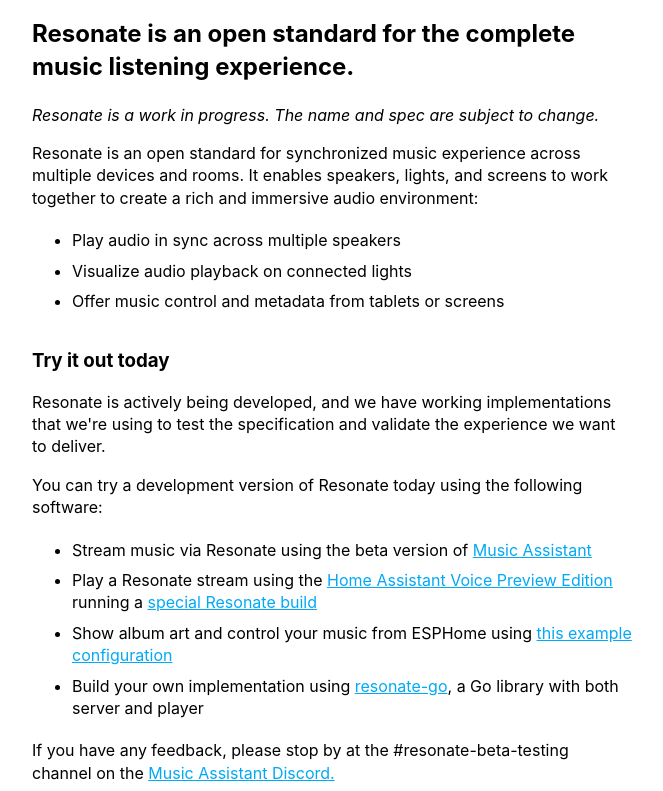
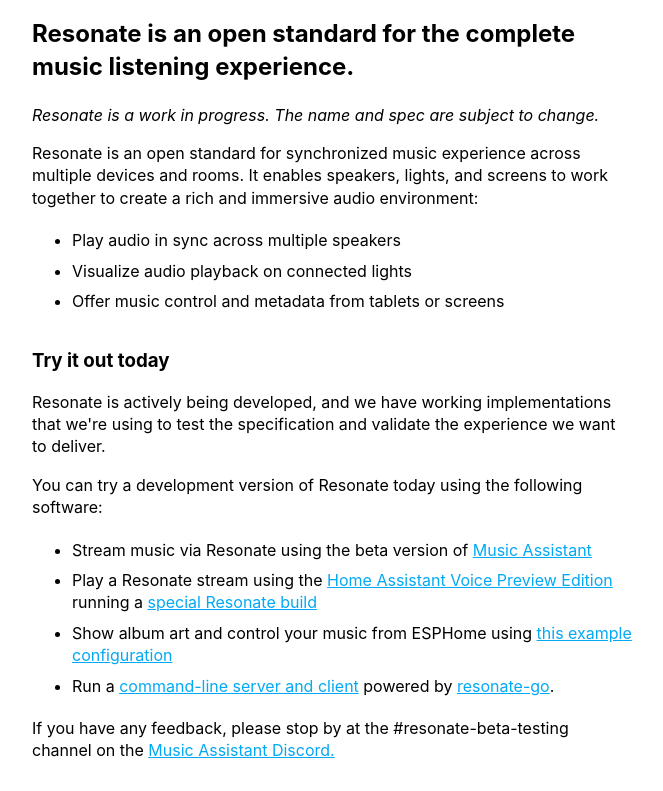
Before and after one commit to Resonate-Protocol/website, an Eleventy site: page src/index.html in a window 1280 px wide. Shown: the part 107-898 px from the top of the page, without its empty margins (308-971 px from the left). Built offline with nearby package versions, Linux system fonts and the light colour scheme; Eleventy itself is replaced by a stand-in of ours; files that its build step writes are made by us from their sources.

Commit message:
Update link text for resonate-go

```diff
--- a/src/index.html
+++ b/src/index.html
@@ -62,10 +62,10 @@
     >
   </li>
   <li>
-    Build your own implementation using
+    Run a <a href="https://github.com/harperreed/resonate-go/releases">command-line server and client</a> powered by
     <a href="https://github.com/harperreed/resonate-go" target="_blank"
       >resonate-go</a
-    >, a Go library with both server and player
+    >.
   </li>
 </ul>
 
```
